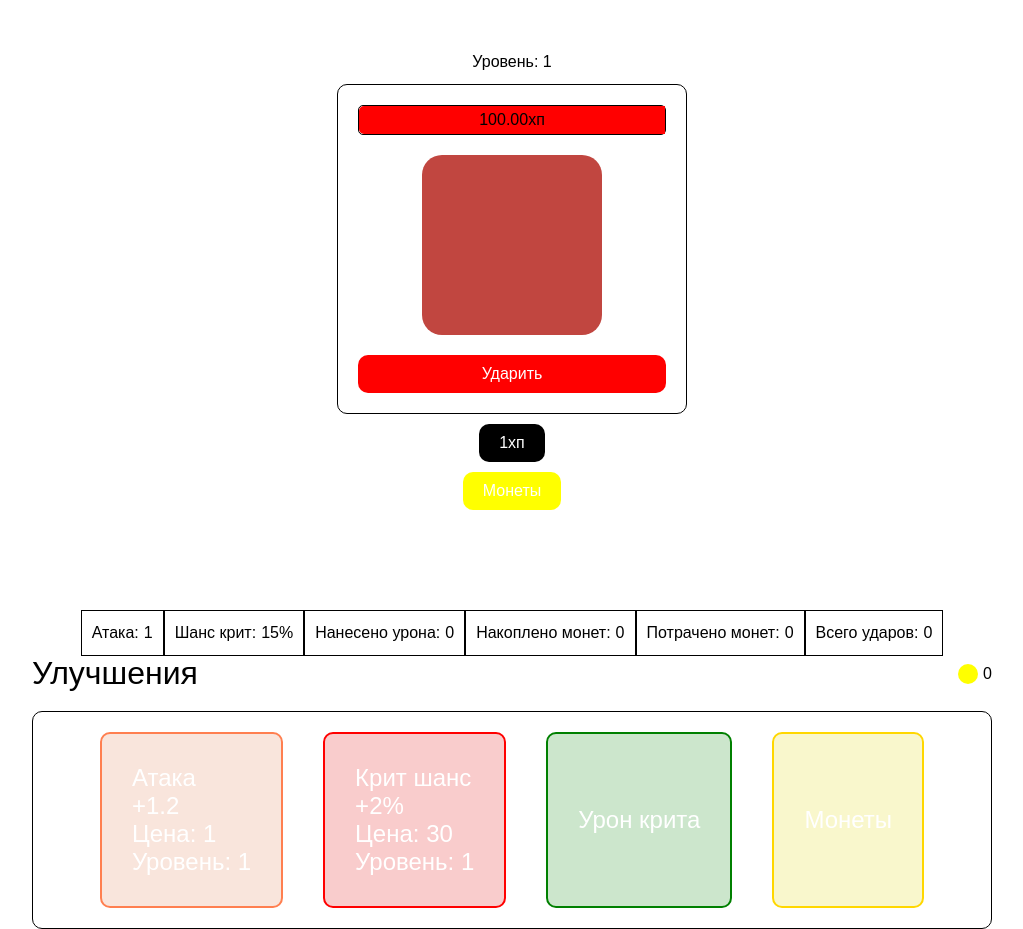
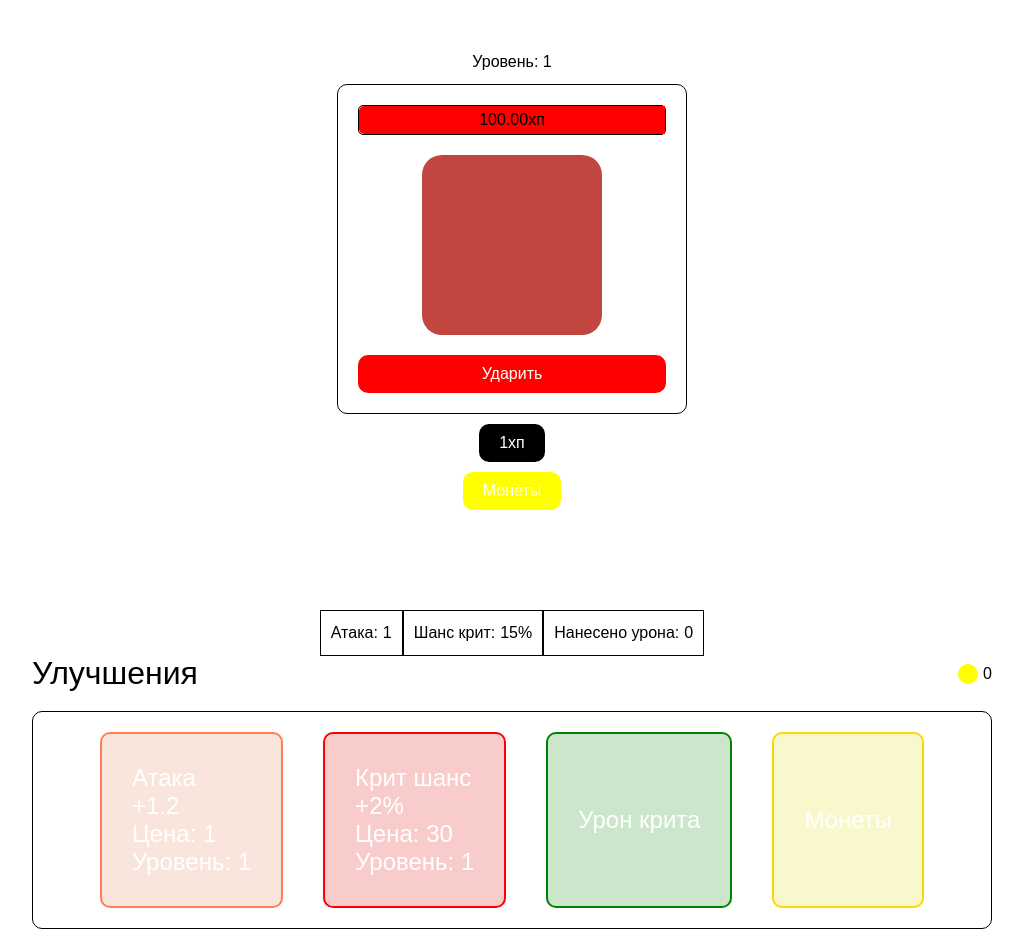
Before and after one commit to HELLRAID-cmd/Tap-Tap-MonsterHunter, a React (Vite) app in the folder client/: page / in a window 1280 px wide. Shown: the whole page, without its empty margins (128-1151 px from the left). Built offline with nearby package versions, Linux system fonts and the light colour scheme.

Commit message:
Убрал некоторые статусы

```diff
--- a/client/src/Components/StatusPlayer/StatusPlayer.tsx
+++ b/client/src/Components/StatusPlayer/StatusPlayer.tsx
@@ -19,7 +19,7 @@ const StatusPlayer = () => {
           <p className="status__item-name">Нанесено урона: </p>
           <span className="status__item-info">{totalDamage}</span>
         </li>
-        <li className="status__item">
+        {/* <li className="status__item">
           <p className="status__item-name">Накоплено монет: </p>
           <span className="status__item-info">{totalCoins}</span>
         </li>
@@ -30,7 +30,7 @@ const StatusPlayer = () => {
         <li className="status__item">
           <p className="status__item-name">Всего ударов: </p>
           <span className="status__item-info">{statusClick}</span>
-        </li>
+        </li> */}
       </ul>
     </div>
   )
```
